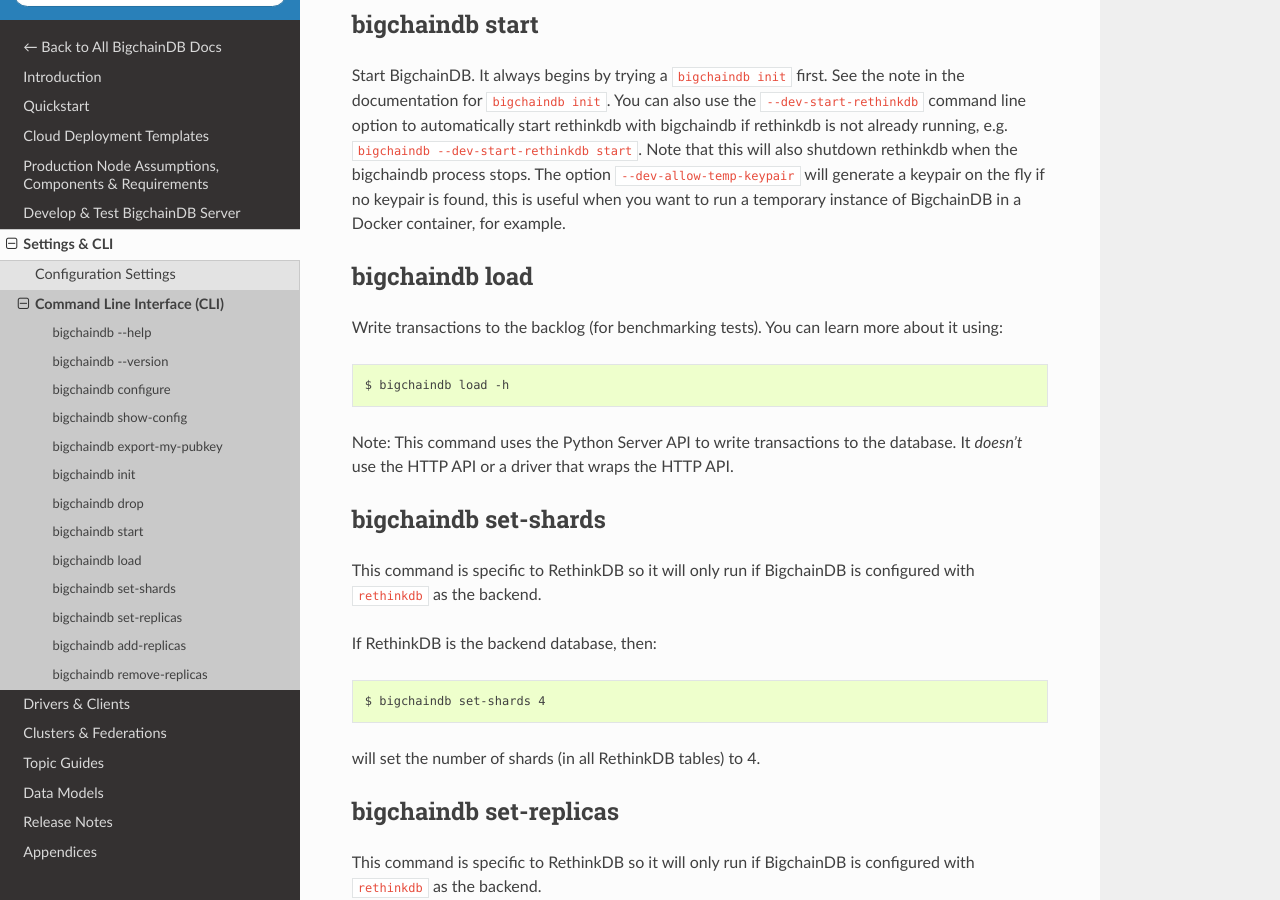
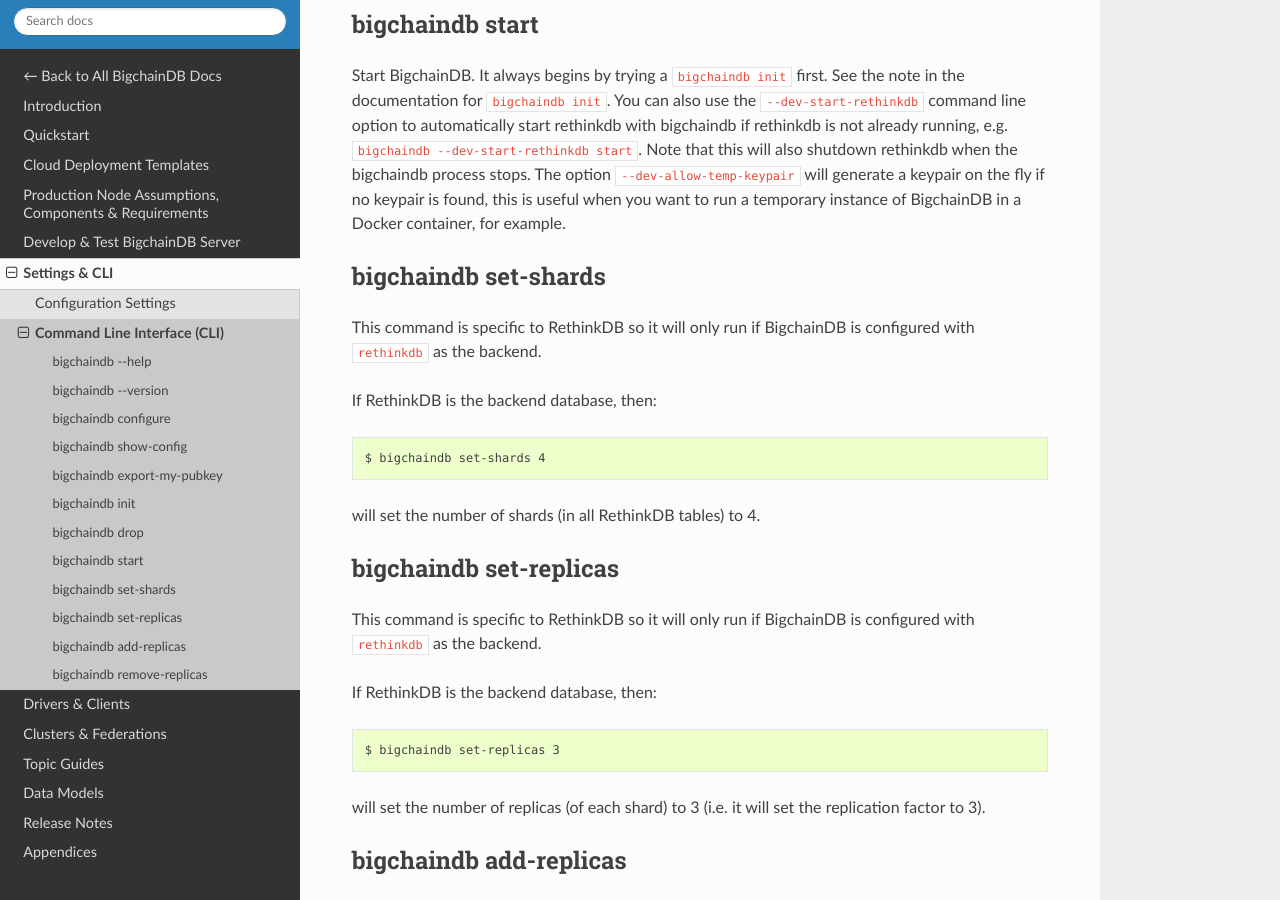
Before and after one commit to bigchaindb/bigchaindb, a Sphinx documentation site: the page built from docs/server/source/server-reference/bigchaindb-cli.md, in a window 1280 px wide and 900 px high, scrolled down 1600 px. Built offline with Sphinx 7.4.7 and the Read the Docs theme 2.0.0, drawn with Linux system fonts in a browser that asks for light colours; pages that are not in the unit, such as notebooks, are missing from menus.

Commit message:
removed docs about 'bigchaindb load' command

````diff
--- a/docs/server/source/server-reference/bigchaindb-cli.md
+++ b/docs/server/source/server-reference/bigchaindb-cli.md
@@ -69,16 +69,6 @@
 The option `--dev-allow-temp-keypair` will generate a keypair on the fly if no keypair is found, this is useful when you want to run a temporary instance of BigchainDB in a Docker container, for example.
 
 
-## bigchaindb load
-
-Write transactions to the backlog (for benchmarking tests). You can learn more about it using:
-```text
-$ bigchaindb load -h
-```
-
-Note: This command uses the Python Server API to write transactions to the database. It _doesn't_ use the HTTP API or a driver that wraps the HTTP API.
-
-
 ## bigchaindb set-shards
 
 This command is specific to RethinkDB so it will only run if BigchainDB is
````
